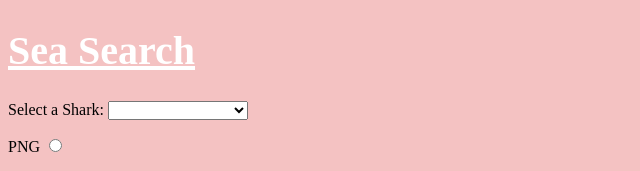
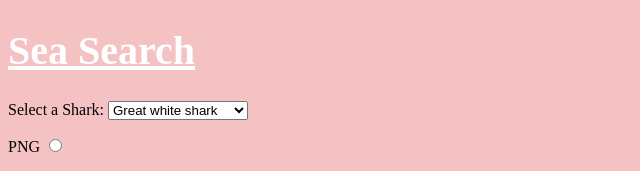
Before and after one commit to lolachavez/lolachavez.github.io, a plain HTML site: page search.html in a window 1280 px wide. Shown: the top 171 px of the page, without its empty margins (0-640 px from the left). Drawn offline with Linux system fonts and the light colour scheme.

Commit message:
Update search.html

```diff
--- a/search.html
+++ b/search.html
@@ -12,7 +12,7 @@
       <p>
         <label for="selectfish">Select a Shark:</label>
         <select name="q" id="selectfish">
-          <option value="great white shark"Great white shark</option>
+          <option value="great white shark">Great white shark</option>
           <option value="tiger shark">Tiger shark</option>
           <option value="whale shark">Whale shark</option>
           <option value="hammerhead shark">Hammerhead shark</option>
```
